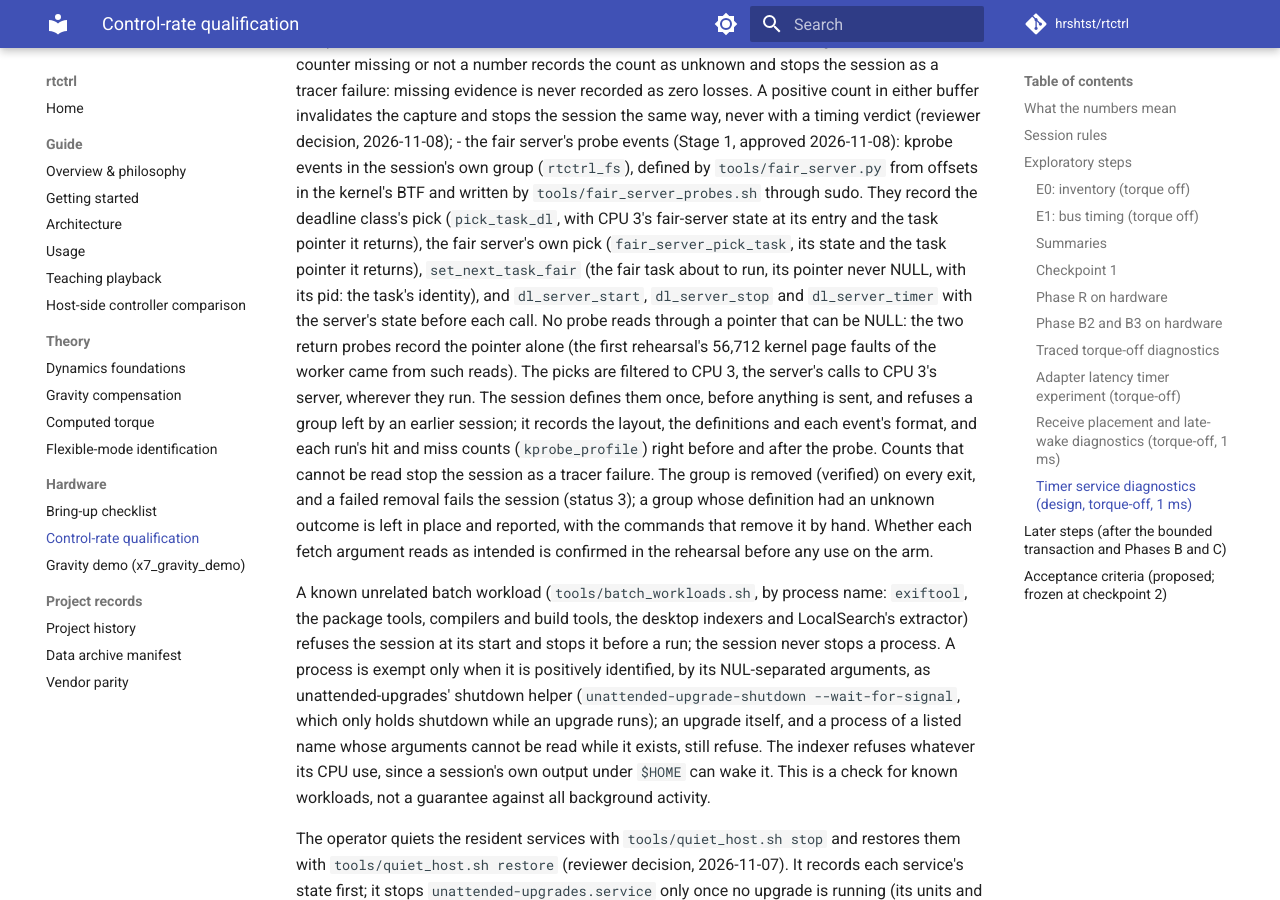
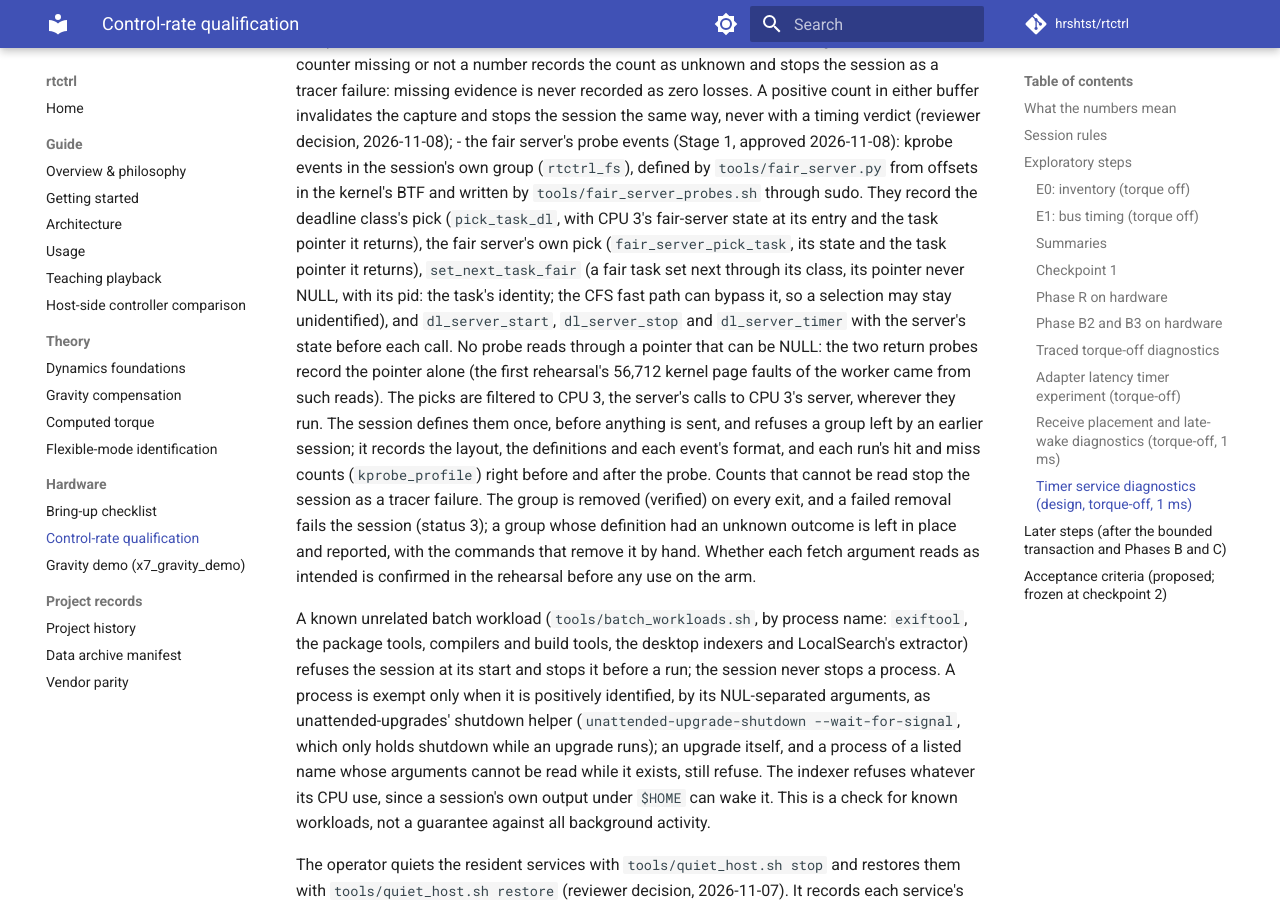
Before and after one commit to hrshtst/rtctrl, an MkDocs documentation site: the page built from docs/hardware/control-rate.md, in a window 1280 px wide and 900 px high, scrolled down 22717 px. Built offline with MkDocs 1.6.1 and Material for MkDocs 9.7.7, drawn with Linux system fonts in a browser that asks for light colours; comment, search, counter and statistics services are not loaded.

Commit message:
docs(tools): set_next_task_fair does not see every fair dispatch
The CFS fast path in pick_next_task_fair can call
__set_next_task_fair directly, so the identity probe sees a fair
task set next through its class, not every dispatch; the
unidentified fallback covers the rest (reviewer, 2026-11-08). The
rehearsal's positive control identified all four of its
server-backed dispatches.

Claude-Session: https://claude.ai/code/session_019n1vHmKvqcQXktHbT1RjBu

```diff
--- a/docs/hardware/control-rate.md
+++ b/docs/hardware/control-rate.md
@@ -1068,8 +1068,9 @@ paired with an untraced control of the same condition):
   class's pick (`pick_task_dl`, with CPU 3's fair-server state at its entry
   and the task pointer it returns), the fair server's own pick
   (`fair_server_pick_task`, its state and the task pointer it returns),
-  `set_next_task_fair` (the fair task about to run, its pointer never NULL,
-  with its pid: the task's identity), and
+  `set_next_task_fair` (a fair task set next through its class, its
+  pointer never NULL, with its pid: the task's identity; the CFS fast path
+  can bypass it, so a selection may stay unidentified), and
   `dl_server_start`, `dl_server_stop` and `dl_server_timer` with the
   server's state before each call. No probe reads through a pointer that
   can be NULL: the two return probes record the pointer alone (the first
```
Also changed, not shown: 1 other file.
